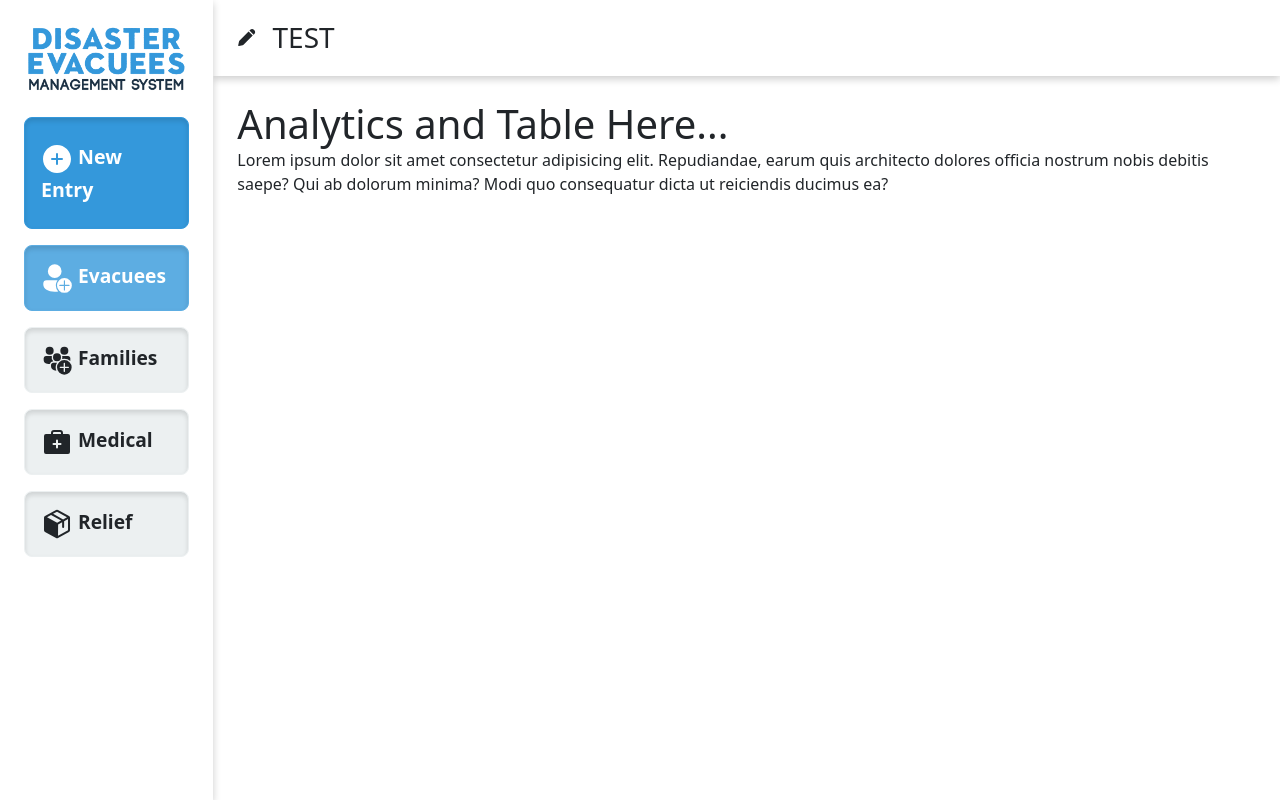
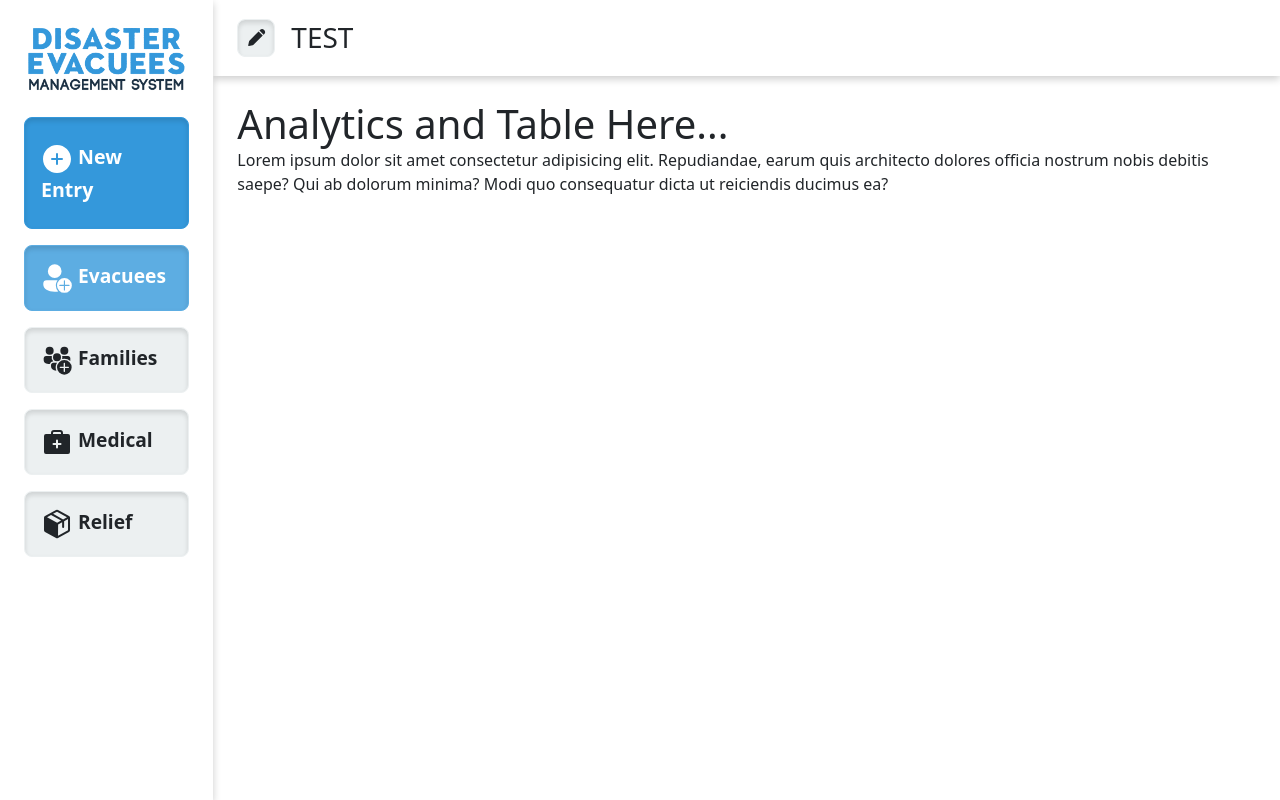
Before and after one commit to iooosef/dems, a Vue app: page / in a window 1280 px wide. Built offline with nearby package versions, Linux system fonts and the light colour scheme.

Commit message:
added styles to edit header button

```diff
--- a/src/App.vue
+++ b/src/App.vue
@@ -26,7 +26,9 @@
       </nav>
       <div class="col-10 px-0">
         <header class="w-100 p-4 d-flex flex-row align-items-center">
-          <Icon icon="dems:pencil-fill" height="1.2rem" />
+          <div class="p-1 d-flex justify-content-center align-items-center btn btn-dems-light btn-header-edit">
+            <Icon icon="dems:pencil-fill" height="1.2rem" />
+          </div>
           <h3 class="ms-3">TEST</h3>
         </header>
         <main class="w-100 p-4">
@@ -82,4 +84,9 @@ main {
 .btn-nav {
   font-size: 1.2rem;
 }
+
+.btn-header-edit {
+  width: 38px;
+  height: 38px;
+}
 </style>
```
